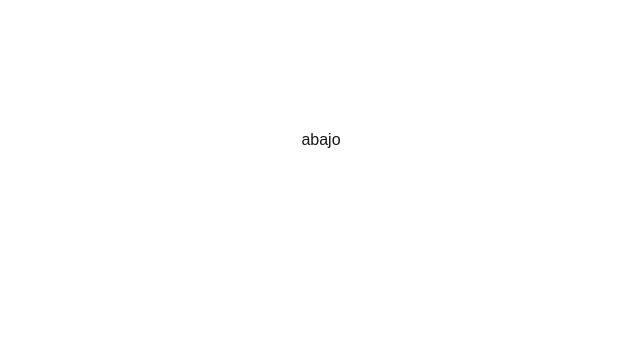
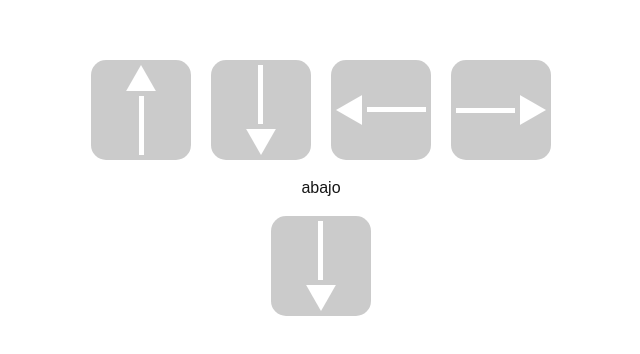
Before and after one commit to MirrowOne/flechas-historia, a Next.js app: page / in a window 1280 px wide. Shown: the part 212-566 px from the top of the page, without its empty margins (319-959 px from the left). Built offline with nearby package versions, Linux system fonts and the light colour scheme.

Commit message:
styles: mejorar estilos de arrow.css

```diff
--- a/src/app/page.tsx
+++ b/src/app/page.tsx
@@ -5,6 +5,13 @@ import { useEffect, useState } from "react";
 
 export default function Home() {
   const { action: direction } = useActionDetector();
+
+  const CATCHED_ARROWS = [
+    <Arrow key={1} direction="up" />,
+    <Arrow key={2} direction="down" />,
+    <Arrow key={3} direction="left" />,
+    <Arrow key={4} direction="right" />,
+  ];
 
   useEffect(() => {
     console.log("ultima", direction);
@@ -26,6 +33,7 @@ export default function Home() {
   return (
     <div className="flex justify-center items-center h-screen">
       <div className="flex flex-col items-center gap-4">
+        <section className="flex gap-5">{CATCHED_ARROWS}</section>
         <p>{getMessage()}</p>
         <Arrow direction={direction} />
       </div>
--- a/src/components/arrow.css
+++ b/src/components/arrow.css
@@ -1,21 +1,25 @@
 .arrow-container {
+  /* configuracion de contenedor */
+  --arrow-container-size: 100px;
+  --arrow-container-padding: 5px;
+  --arrow-container-radius: 15px;
+  --arrow-container-background-color: #3d3d3d44;
   /* Variables de la flecha */
   --arrow-gap: 5px;
-  --arrow-container-width: 30px;
   --arrow-width: 5px;
   --arrow-height: 80px;
   --arrow-color: #fff;
-  /* --arrow-direction: 180deg; */
   --head-width: 30px;
   --head-height: 40px;
   --head-radius: 15px;
   --body-width: 5px;
 
-  width: var(--arrow-container-width);
-  height: var(--arrow-height);
-  background-color: transparent;
+  width: var(--arrow-container-size);
+  height: var(--arrow-container-size);
+  padding: var(--arrow-container-padding);
+  background-color: var(--arrow-container-background-color);
+  border-radius: var(--arrow-container-radius);
   gap: var(--arrow-gap);
-  /* transform: rotate(var(--arrow-direction)); */
   /* centrado de la flecha */
   display: flex;
   flex-direction: column;
```
